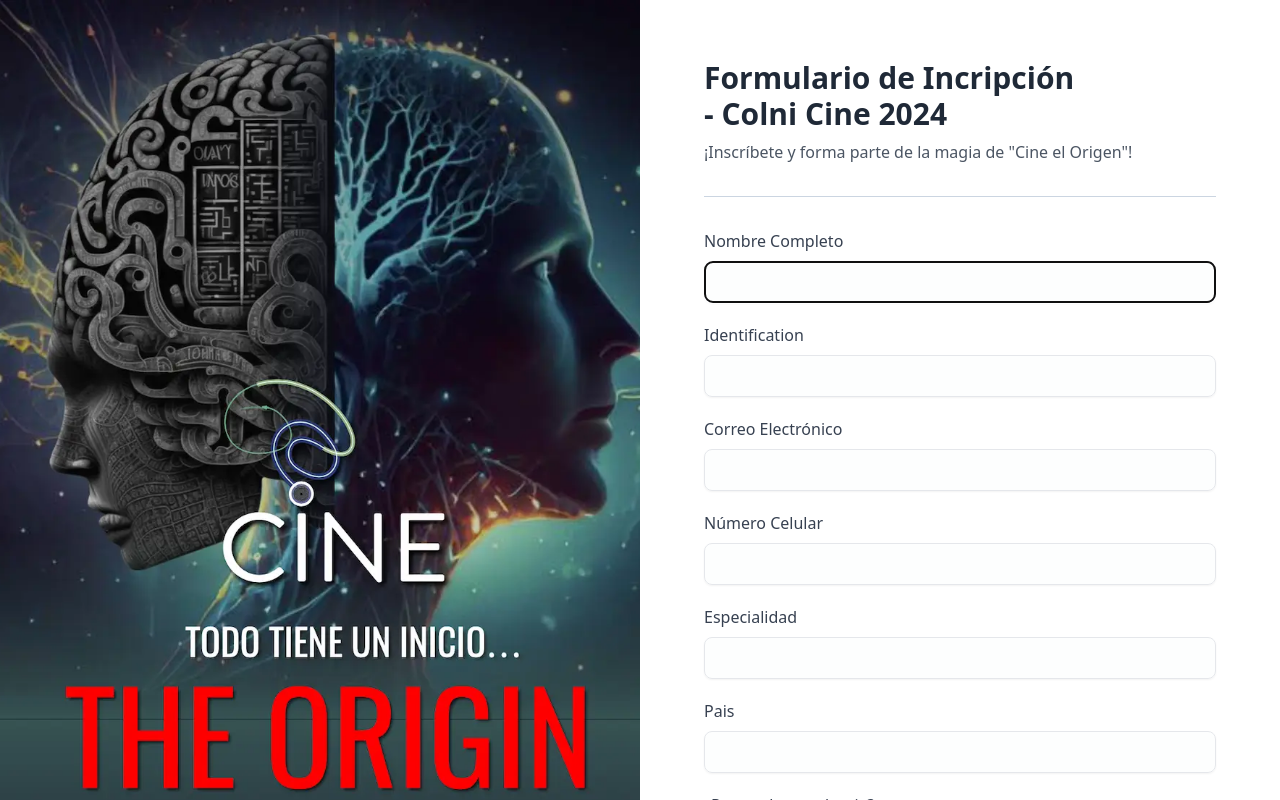
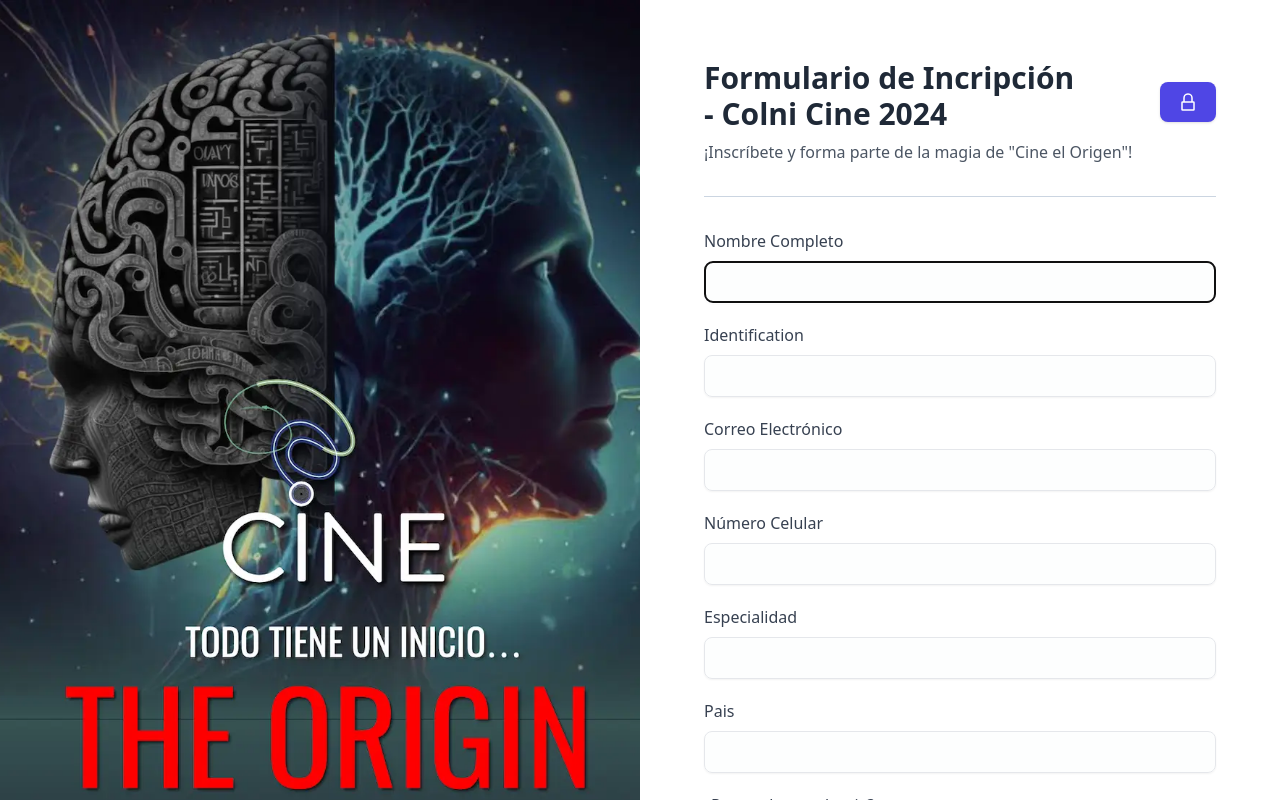
Before and after one commit to cadelbarre/colni-evento-cine-2024, a Next.js app: page / in a window 1280 px wide. Built offline with nearby package versions, Linux system fonts and the light colour scheme.

Commit message:
feat: add login to admin

```diff
--- a/src/app/page.tsx
+++ b/src/app/page.tsx
@@ -1,4 +1,4 @@
-
+import Link from 'next/link'
 import { LeftSide, Form } from './components'
 
 export default function Home (): JSX.Element {
@@ -11,10 +11,16 @@ export default function Home (): JSX.Element {
         <div className='w-full max-w-lg space-y-8 px-6 bg-white text-gray-600 sm:px-0'>
 
           <div className=''>
+
             <img src='https://colni.org/wp-content/uploads/2024/02/logo-colni.webp' width={150} loading='lazy' className='lg:hidden mx-auto' />
-            <div className='mt-5 space-y-2'>
-              <h3 className='text-gray-800 text-2xl font-bold sm:text-3xl text-balance'>Formulario de Incripción - Colni Cine 2024</h3>
-              <p className=''>¡Inscríbete y forma parte de la magia de &quot;Cine el Origen&quot;!</p>
+            <div className='flex justify-between items-center'>
+              <div className='mt-5 space-y-2'>
+                <h3 className='text-gray-800 text-2xl font-bold sm:text-3xl text-balance'>Formulario de Incripción - Colni Cine 2024</h3>
+                <p className=''>¡Inscríbete y forma parte de la magia de &quot;Cine el Origen&quot;!</p>
+              </div>
+              <Link href='/admin' className='shadow grid place-content-center ml-2 px-4 py-2 text-sm text-white bg-indigo-600 hover:bg-indigo-700 rounded-lg hover:-translate-y-1 transition-transform'>
+                <svg width='24px' height='24px' strokeWidth='1.5' viewBox='0 0 24 24' fill='none' xmlns='http://www.w3.org/2000/svg' color='currentColor'><path d='M16 12H17.4C17.7314 12 18 12.2686 18 12.6V19.4C18 19.7314 17.7314 20 17.4 20H6.6C6.26863 20 6 19.7314 6 19.4V12.6C6 12.2686 6.26863 12 6.6 12H8M16 12V8C16 6.66667 15.2 4 12 4C8.8 4 8 6.66667 8 8V12M16 12H8' stroke='currentColor' strokeWidth='1.5' strokeLinecap='round' strokeLinejoin='round' /></svg>
+              </Link>
             </div>
           </div>
 
```
